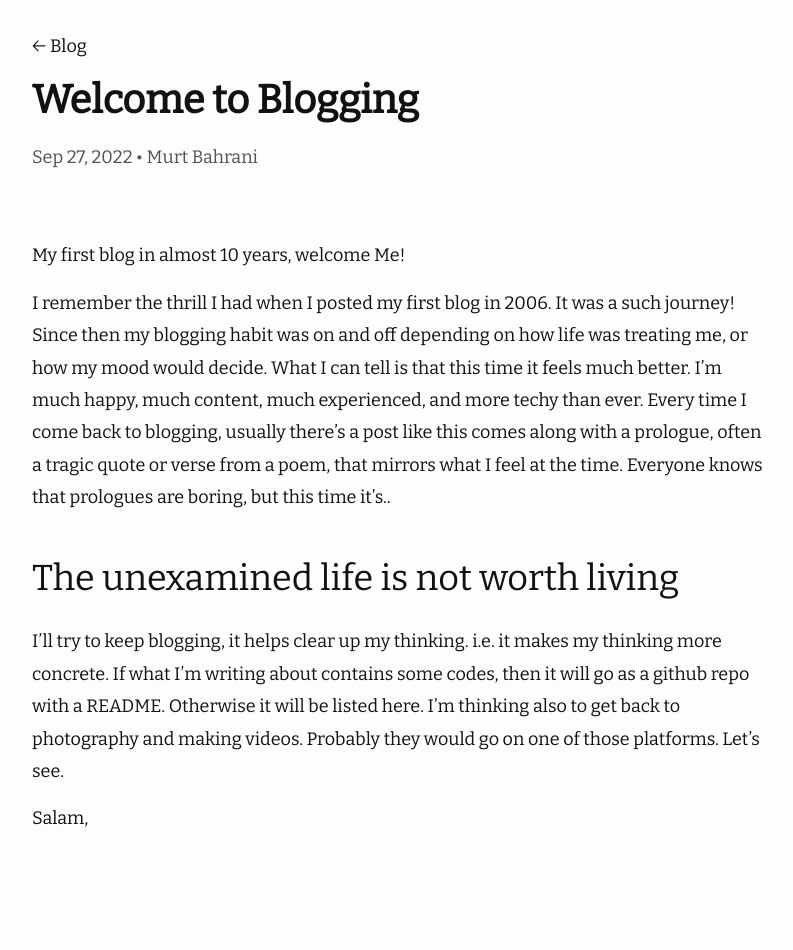
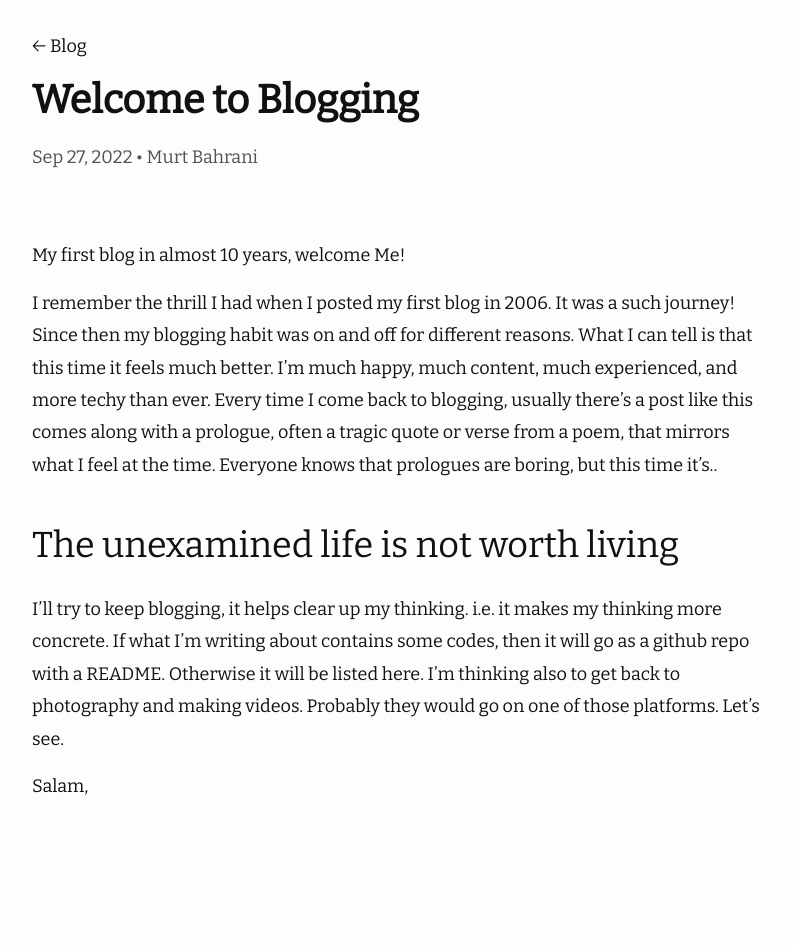
Before and after one commit to murtio/murtio.github.io, a Jekyll site: the page built from _posts/2022-09-27-welcome-to-blogging.md, in a window 1280 px wide. Shown: the whole page, without its empty margins (238-1031 px from the left). Built offline with Jekyll 4.4.1, drawn with Linux system fonts in a browser that asks for light colours; nearby versions of some CDN libraries; after the commit the page ends 917 px from its top, so only the background shows below that.

```diff
--- a/_config.yml
+++ b/_config.yml
@@ -1,7 +1,7 @@
 title: Murt Bahrani # The title of the blog
 author: Murt Bahrani
 email: "" # your email shown in the footer
-url: https://murtio.github.io/ # this is your site's root address.
+url: http://murtbahrani.com/ # this is your site's root address.
 description: > # this means to ignore newlines until "show_excerpts:"
 favicon: "" # "./favicon.ico" set the favicon of the site
 
--- a/_posts/2022-09-27-welcome-to-blogging.md
+++ b/_posts/2022-09-27-welcome-to-blogging.md
@@ -6,7 +6,7 @@ author: Murt Bahrani
 ---
 My first blog in almost 10 years, welcome Me!
 
-I remember the thrill I had when I posted my first blog in 2006. It was a such journey! Since then my blogging habit was on and off depending on how life was treating me, or how my mood would decide. What I can tell is that this time it feels much better. I'm much happy, much content, much experienced, and more techy than ever. Every time I come back to blogging, usually there's a post like this comes along with a prologue, often a tragic quote or verse from a poem, that mirrors what I feel at the time. Everyone knows that prologues are boring, but this time it's..
+I remember the thrill I had when I posted my first blog in 2006. It was a such journey! Since then my blogging habit was on and off for different reasons. What I can tell is that this time it feels much better. I'm much happy, much content, much experienced, and more techy than ever. Every time I come back to blogging, usually there's a post like this comes along with a prologue, often a tragic quote or verse from a poem, that mirrors what I feel at the time. Everyone knows that prologues are boring, but this time it's..
 
 ## The unexamined life is not worth living
 
```
